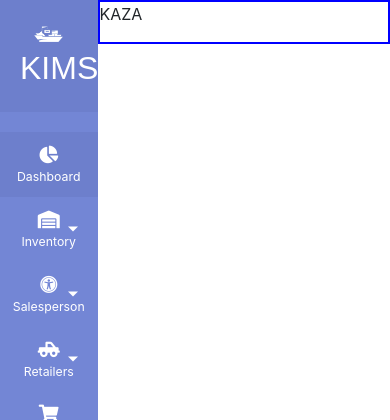
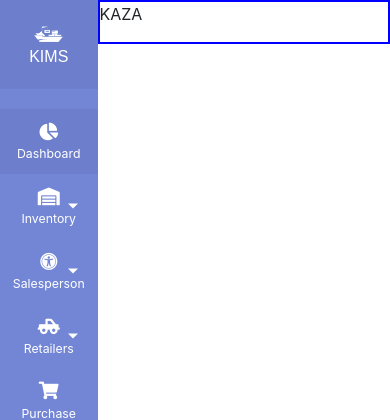
Before and after one commit to kazimhr/semesterproject, a PHP site: page / in a window 390 px wide. Shown: the top 420 px of the page. Run offline with PHP 8.4, Linux system fonts and the light colour scheme; some libraries are stand-ins or nearby versions.

Commit message:
Update styles_index.css

```diff
--- a/styles_index.css
+++ b/styles_index.css
@@ -213,5 +213,8 @@ a.article:hover {
     #custom_wrapper{
         width: 75%;
     }
+    #KIMS{
+        font-size: 1em;
+    }
 
 }
```
